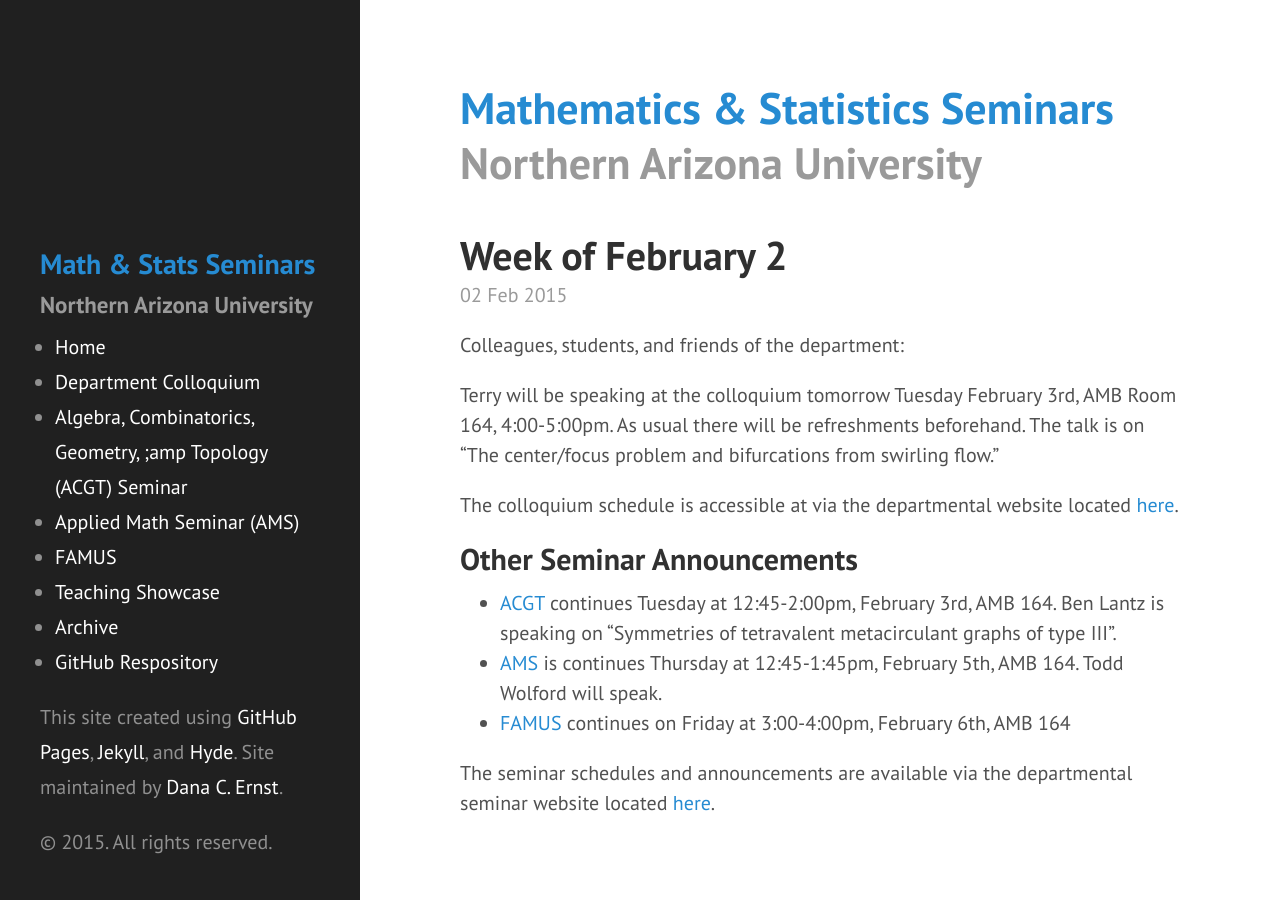
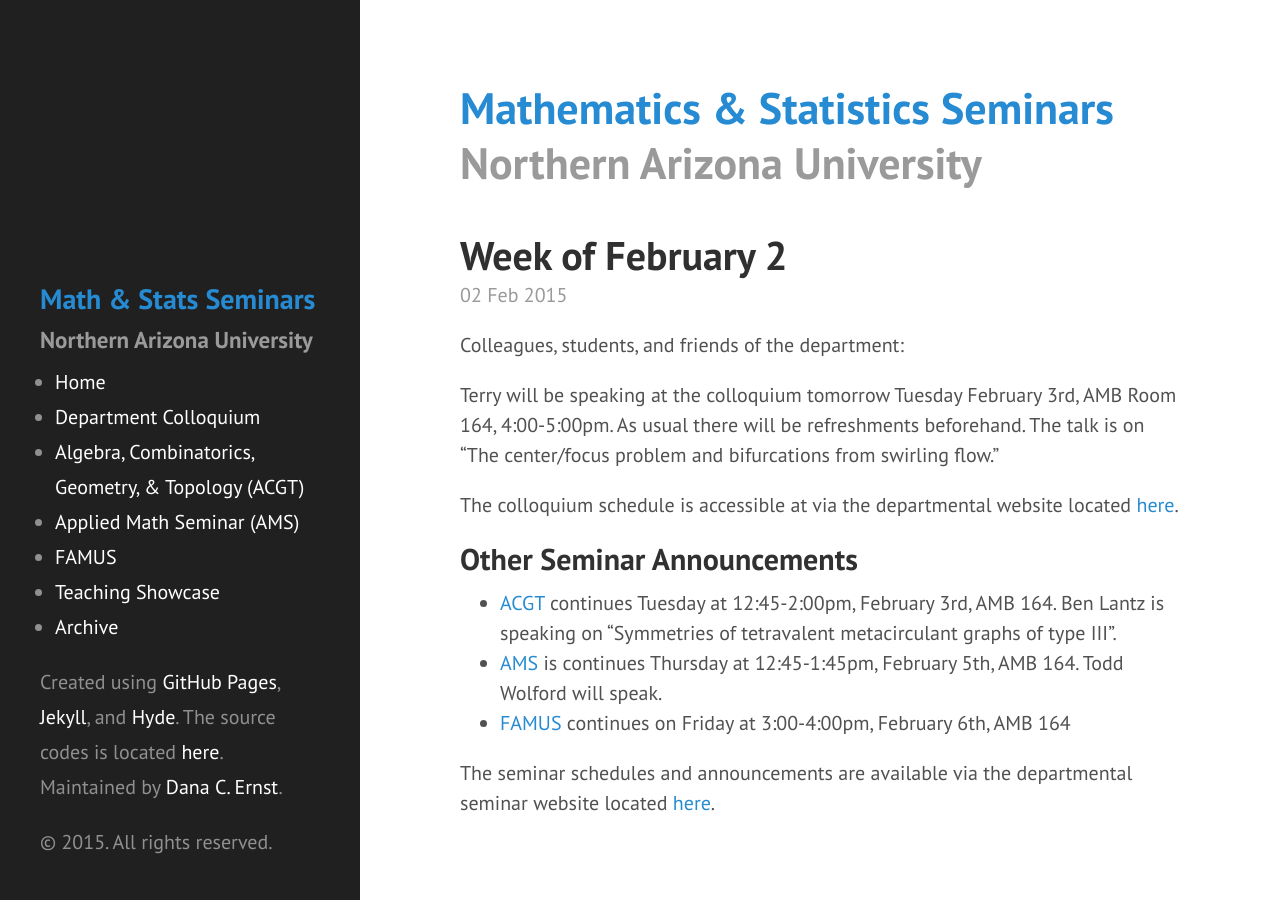
Before and after one commit to NAUMathStat/seminars, a Jekyll site: the page built from index.html, in a window 1280 px wide and 900 px high. Built offline with Jekyll 4.4.1, drawn with Linux system fonts in a browser that asks for light colours; Markdown is read by kramdown in place of the engine named in the settings; the list of posts is cut into pages by our own code.

Commit message:
Minor tweaks

```diff
--- a/_includes/sidebar.html
+++ b/_includes/sidebar.html
@@ -10,16 +10,15 @@
 <ul>
 <li><a class="sidebar-nav-item{% if page.url == site.baseurl %} active{% endif %}" href="{{ site.baseurl }}/">Home</a></li>
 <li><a class="sidebar-nav-item" href="{{ site.baseurl }}/colloquiumSpring2015">Department Colloquium</a></li>
-<li><a class="sidebar-nav-item" href="{{ site.baseurl }}/acgtSpring2015">Algebra, Combinatorics, Geometry, ;amp Topology (ACGT) Seminar</a></li>
+<li><a class="sidebar-nav-item" href="{{ site.baseurl }}/acgtSpring2015">Algebra, Combinatorics, Geometry, & Topology (ACGT)</a></li>
 <li><a class="sidebar-nav-item" href="{{ site.baseurl }}/amsSpring2015">Applied Math Seminar (AMS)</a></li>
 <li><a class="sidebar-nav-item" href="{{ site.baseurl }}/famusSpring2015">FAMUS</a></li>
 <li><a class="sidebar-nav-item" href="{{ site.baseurl }}/teachingSpring2015">Teaching Showcase</a></li>
 <li><a class="sidebar-nav-item" href="{{ site.baseurl }}/archive">Archive</a></li>
-<li><a class="sidebar-nav-item" href="http://github.com/NAUMathStat/seminars">GitHub Respository</a></li>
 </ul>
 
 <div class="sidebar-nav-item">
-<p>This site created using <a href="https://pages.github.com">GitHub Pages</a>, <a href="http://jekyllrb.com">Jekyll</a>, and <a href="http://hyde.getpoole.com">Hyde</a>.  Site maintained by <a href="http://danaernst.com">Dana C. Ernst</a>.</p>
+<p>Created using <a href="https://pages.github.com">GitHub Pages</a>, <a href="http://jekyllrb.com">Jekyll</a>, and <a href="http://hyde.getpoole.com">Hyde</a>.  The source codes is located <a href="http://github.com/NAUMathStat/seminars">here</a>. Maintained by <a href="http://danaernst.com">Dana C. Ernst</a>.</p>
 <p>&copy; {{ site.time | date: '%Y' }}. All rights reserved.</p>
 </div>
 
```
